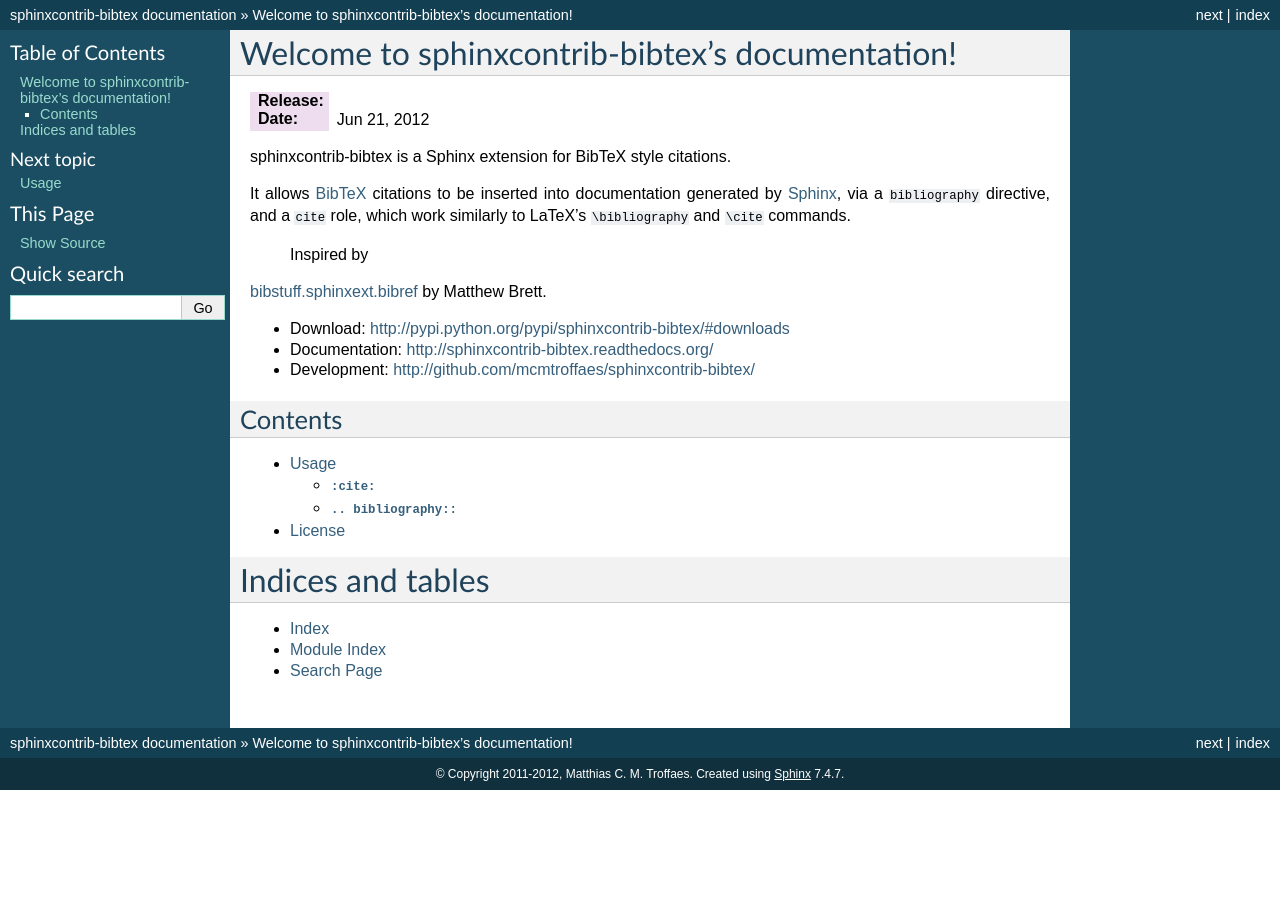
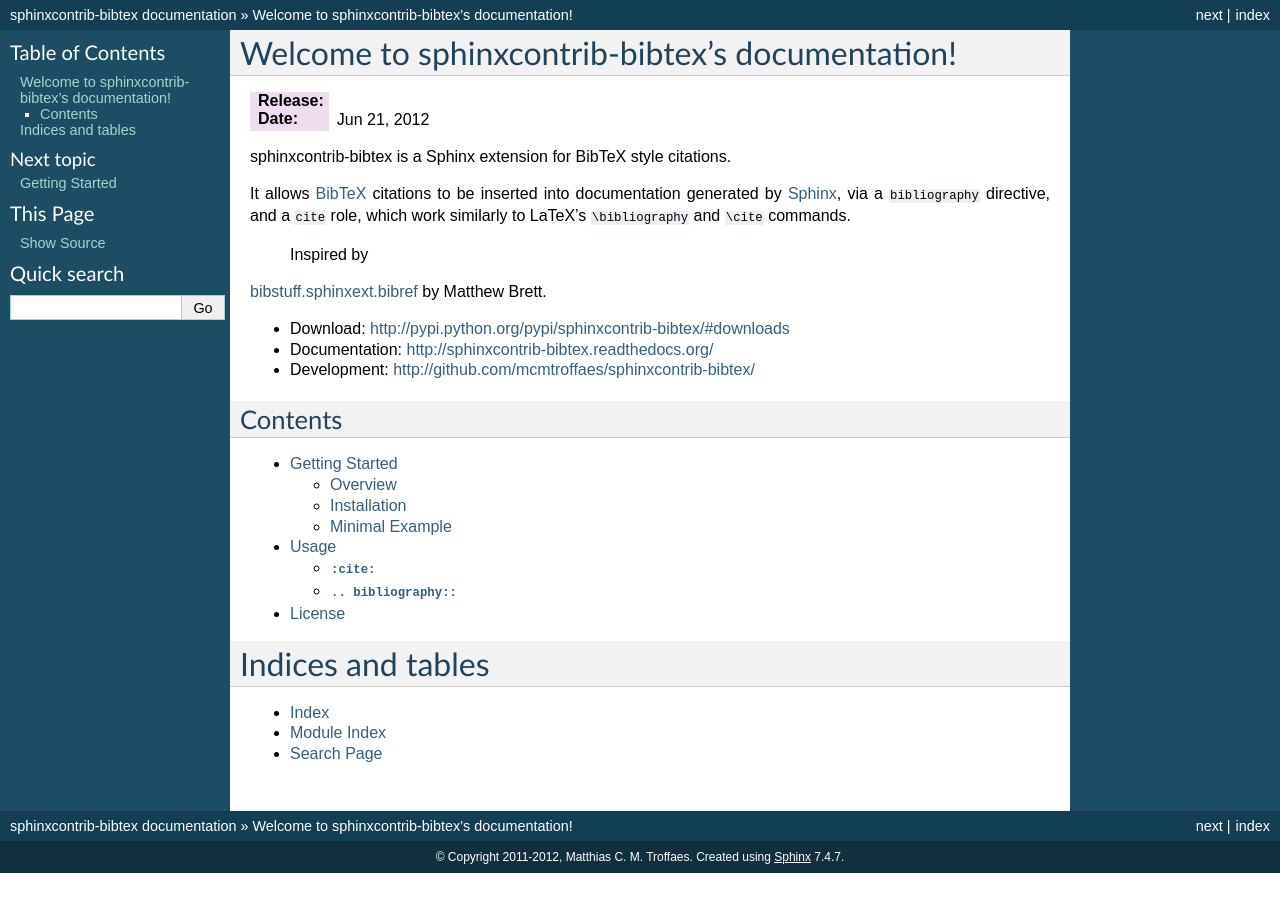
Before and after one commit to mcmtroffaes/sphinxcontrib-bibtex, a Sphinx documentation site: the page built from doc/index.rst, in a window 1280 px wide. Built offline with Sphinx 7.4.7, drawn with Linux system fonts in a browser that asks for light colours; formulas are drawn with MathJax 3; pages that are not in the unit, such as notebooks, are missing from menus.

Commit message:
Added getting started doc.

```diff
--- a/doc/index.rst
+++ b/doc/index.rst
@@ -12,6 +12,7 @@
 .. toctree::
    :maxdepth: 2
 
+   quickstart
    usage
    api
    license
--- /dev/null
+++ b/doc/quickstart.rst
@@ -0,0 +1,12 @@
+Getting Started
+===============
+
+Overview
+--------
+
+.. include:: ../README.rst
+
+Installation
+------------
+
+.. include:: ../INSTALL.rst
```
